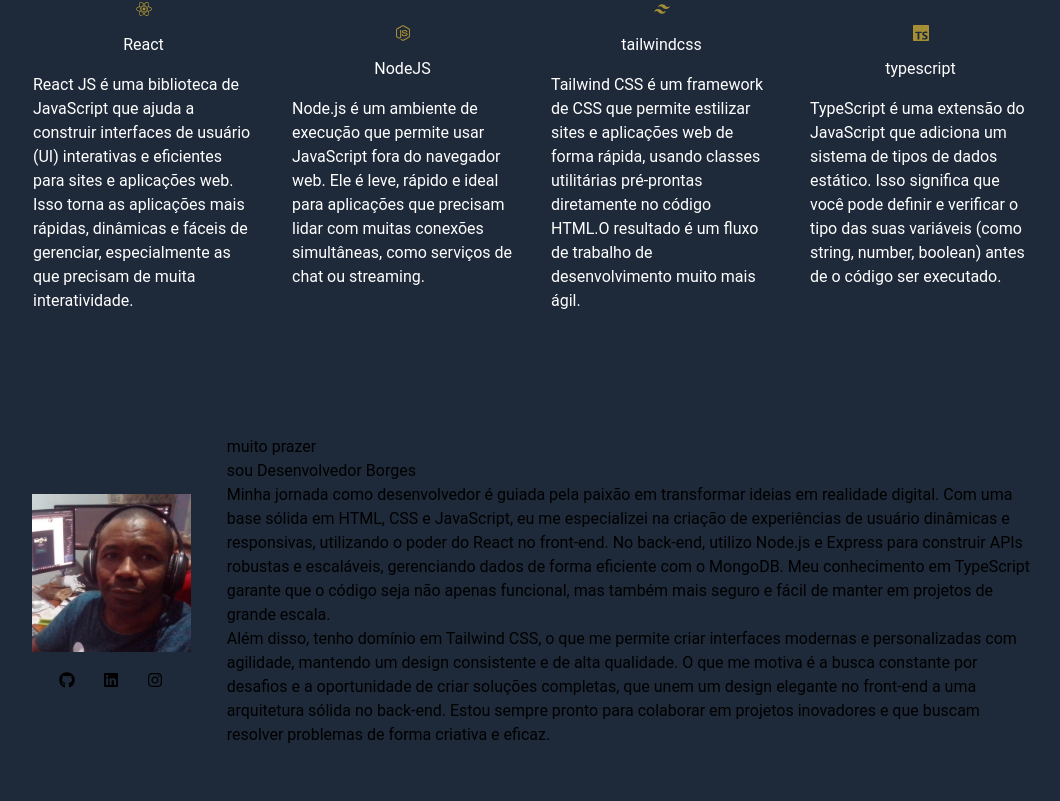
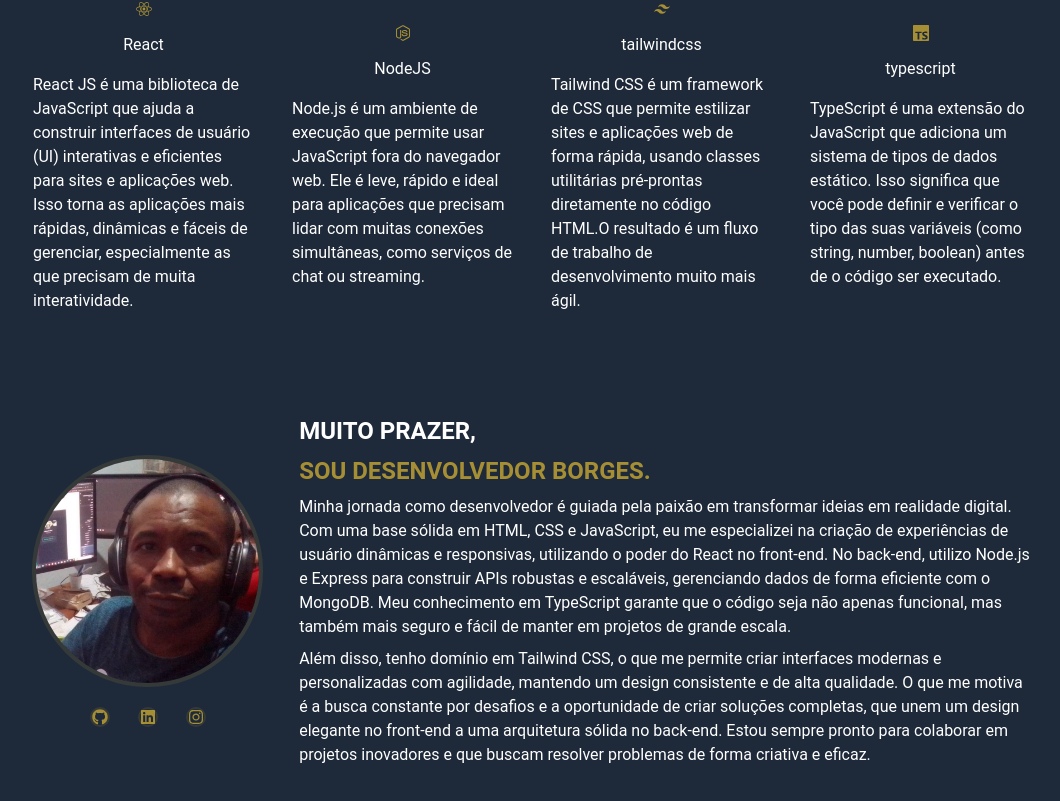
Before and after one commit to Paulo-Borges/reactPortifolio, a React (Vite) app: page / in a window 1280 px wide. Shown: the part 759-1560 px from the top of the page, without its empty margins (108-1168 px from the left). Built offline with nearby package versions, Linux system fonts and the light colour scheme.

Commit message:
styles Sobre components

```diff
--- a/src/App.tsx
+++ b/src/App.tsx
@@ -106,29 +106,48 @@ function App() {
         id="sobre"
         className="flex justify-around items-center pt-28 w-[1280px] lg:w-[1000px] h-[500px] gap-9 "
       >
-        <div className="flex flex-col gap-5">
-          <img src={eu} alt="desenvolvedor" />
+        <div className="flex flex-col gap-5 w-screen">
+          <div className="">
+            <img
+              src={eu}
+              alt="desenvolvedor"
+              className="rounded-full border-4 border-amber-300/10 hover:border-amber-300/50"
+            />
+          </div>
           <div className="flex justify-center gap-7">
-            <Link to="https://github.com/Paulo-Borges" target="_blank">
-              <FaGithub />
+            <Link
+              to="https://github.com/Paulo-Borges"
+              target="_blank"
+              className="rounded-full border-2 border-amber-300/10 hover:border-amber-300/50 text-amber-300/60"
+            >
+              <FaGithub className="" />
             </Link>
 
             <Link
               to="https://www.linkedin.com/in/paulo-borges-de-almeida-b543b3242/"
               target="_blank"
+              className="rounded-full border-2 border-amber-300/10 hover:border-amber-300/50 text-amber-300/60"
             >
               <FaLinkedin />
             </Link>
 
-            <Link to="https://www.instagram.com/devborges8/" target="_blank">
+            <Link
+              to="https://www.instagram.com/devborges8/"
+              target="_blank"
+              className="rounded-full border-2 border-amber-300/10 hover:border-amber-300/50 text-amber-300/60"
+            >
               <FaInstagram />
             </Link>
           </div>
         </div>
-        <div>
-          <h2>muito prazer</h2>
-          <h3>sou Desenvolvedor Borges</h3>
-          <p>
+        <div className="flex flex-col gap-2">
+          <h2 className="flex uppercase text-2xl font-bold my-10 text-white ">
+            muito prazer,
+          </h2>
+          <h3 className="flex uppercase text-2xl font-bold my-10 text-amber-300/60">
+            sou Desenvolvedor Borges.
+          </h3>
+          <p className="text-white ">
             Minha jornada como desenvolvedor é guiada pela paixão em transformar
             ideias em realidade digital. Com uma base sólida em HTML, CSS e
             JavaScript, eu me especializei na criação de experiências de usuário
@@ -139,7 +158,7 @@ function App() {
             funcional, mas também mais seguro e fácil de manter em projetos de
             grande escala.
           </p>
-          <p>
+          <p className="text-white ">
             Além disso, tenho domínio em Tailwind CSS, o que me permite criar
             interfaces modernas e personalizadas com agilidade, mantendo um
             design consistente e de alta qualidade. O que me motiva é a busca
```
